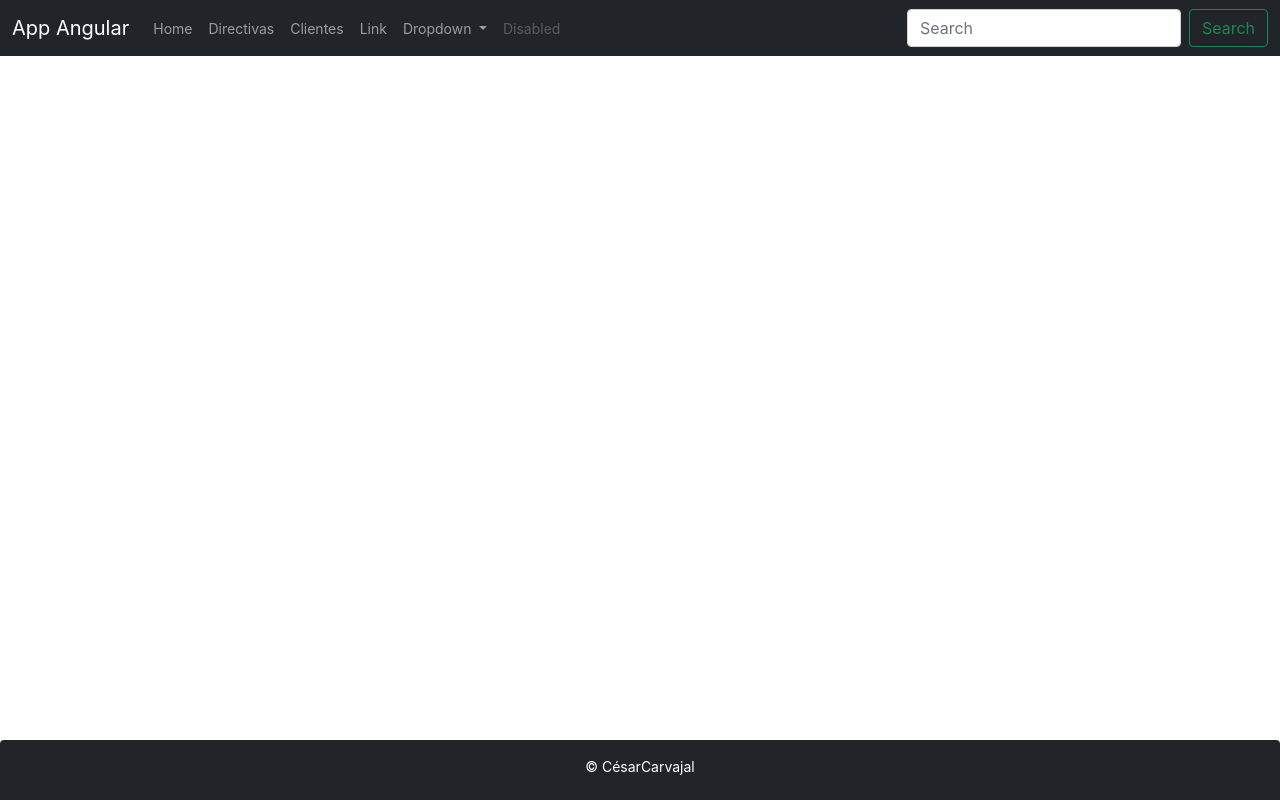
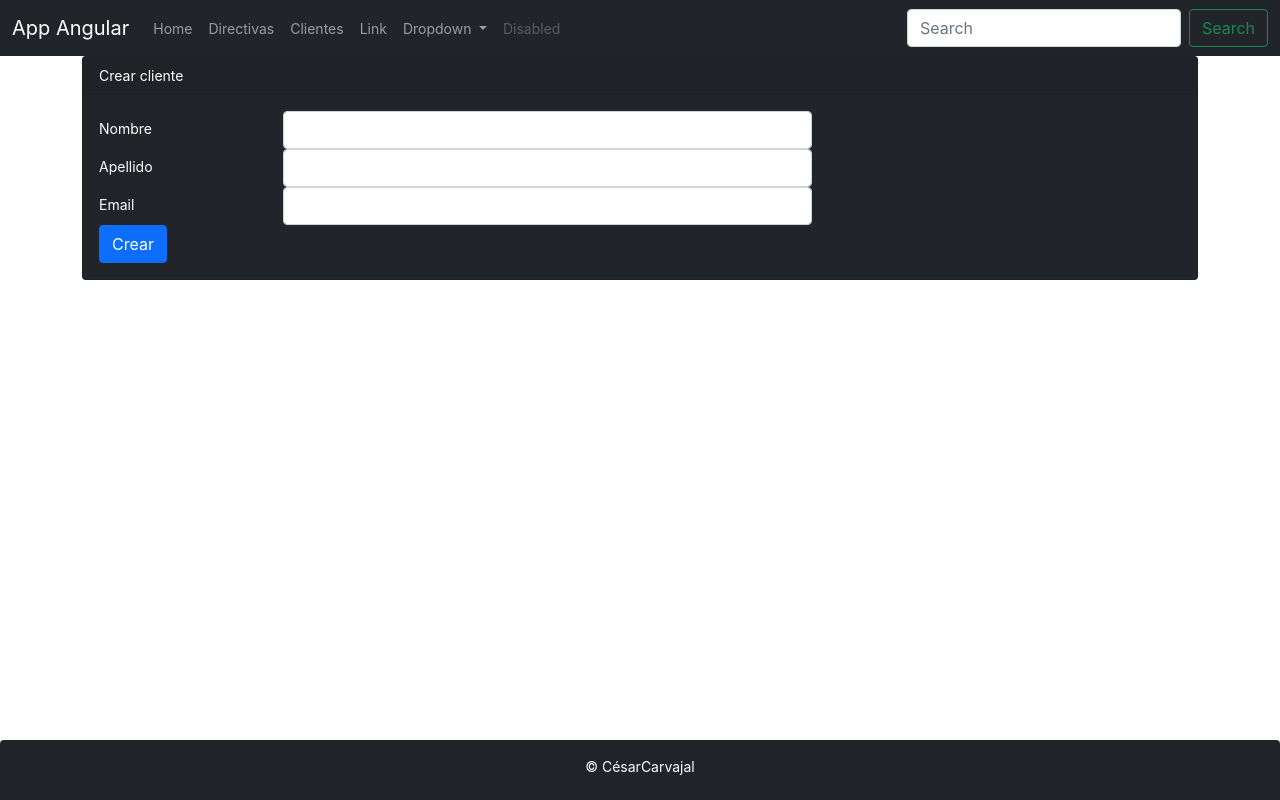
Before and after one commit to cesardavid26/Angular-Spring, an Angular app: page /clientes/form in a window 1280 px wide. Before the commit this address led to /. Built offline with nearby package versions, Linux system fonts and the light colour scheme.

Commit message:
configurando ruta y navegacion del form

```diff
--- a/src/app/app.module.ts
+++ b/src/app/app.module.ts
@@ -15,7 +15,8 @@ import {FormsModule} from '@angular/forms';
 const routes: Routes = [
   {path: '', redirectTo: '/clientes', pathMatch: 'full'},
   {path: 'directivas', component: DirectivaComponent},
-  {path: 'clientes', component: ClientesComponent}
+  {path: 'clientes', component: ClientesComponent},
+  {path: 'clientes/form', component: FormComponent}
 ];
 
 @NgModule({
--- a/src/app/clientes/cliente.service.ts
+++ b/src/app/clientes/cliente.service.ts
@@ -16,4 +16,5 @@ export class ClienteService {
     //return of(CLIENTES);
     return this.http.get<Cliente[]>(this.urlEndPoint);
   }
+  create(cliente: Cliente) : Observable<Cliente>
 }
--- a/src/app/clientes/clientes.component.html
+++ b/src/app/clientes/clientes.component.html
@@ -2,6 +2,9 @@
   <div class="card-header">Clientes</div>
   <div class="card-body text-primary">
     <h5 class="card-title">Listado de Clientes</h5>
+    <div class="my-2 text-left">
+      <button type="button" class="btn btn-rounded btn-primary" [routerLink]= "['/clientes/form']">Crear Cliente</button>
+    </div>
   <table class="table table-bordered table-striped">
     <thead>
       <tr>
--- a/src/app/clientes/form.component.html
+++ b/src/app/clientes/form.component.html
@@ -2,6 +2,7 @@
   <div class="card-header">{{titulo}}</div>
   <div class="card-body">
     <form (ngSubmit) = "create()">
+
       <div class="form-group row">
         <label for="" class="col-form-label col-sm-2">Nombre</label>
           <div class="col-sm-6">
--- a/src/app/clientes/form.component.ts
+++ b/src/app/clientes/form.component.ts
@@ -5,7 +5,7 @@ import {Cliente} from './cliente'
   templateUrl: './form.component.html'
 })
 export class FormComponent implements OnInit {
-private cliente: Cliente = new Cliente()
+private cliente:Cliente = new Cliente()
 private titulo:string ="Crear cliente"
   constructor() { }
 
```
